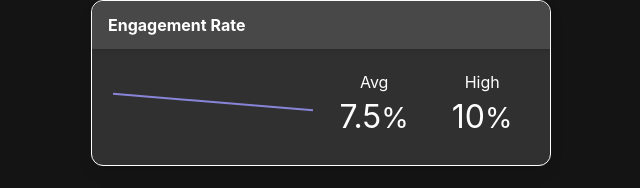
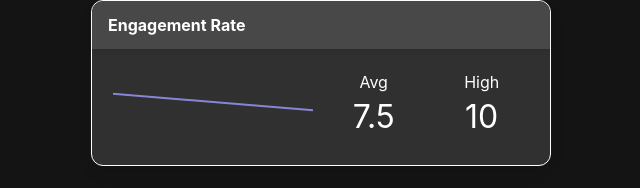
Before and after one commit to SocialQu/Branding, a React (Create React App) app in the folder app/: page / in a window 1280 px wide. Shown: the top 188 px of the page, without its empty margins (319-959 px from the left). Built offline with nearby package versions, Linux system fonts and the light colour scheme.

Commit message:
Add color & percent props to KPI.

```diff
--- a/app/src/atoms/Kpi.tsx
+++ b/app/src/atoms/Kpi.tsx
@@ -1,7 +1,10 @@
-interface iKpi { label:string, value:number }
-export const Kpi = ({ label, value }:iKpi) => <div className='level-item level-engagement'>
-    <p className='subtitle is-3' style={{color: 'white', marginBottom: 20}}>
+import { Property } from 'csstype'
+
+interface iKpi { label:string, value:number, color?:Property.Color ,isPercent?:boolean }
+export const Kpi = ({ label, value, color, isPercent }:iKpi) => <div className='level-item level-engagement'>
+    <p className='subtitle is-3' style={{color:'white', marginBottom: 20}}>
         <small style={{fontSize: '1rem'}}>{label}</small> <br/>
-        <>{ value }<small>%</small></>
+        <span style={{color:color||'white'}}>{ value }</span>
+        <small>{isPercent && '%'}</small>
     </p>
 </div>
```
